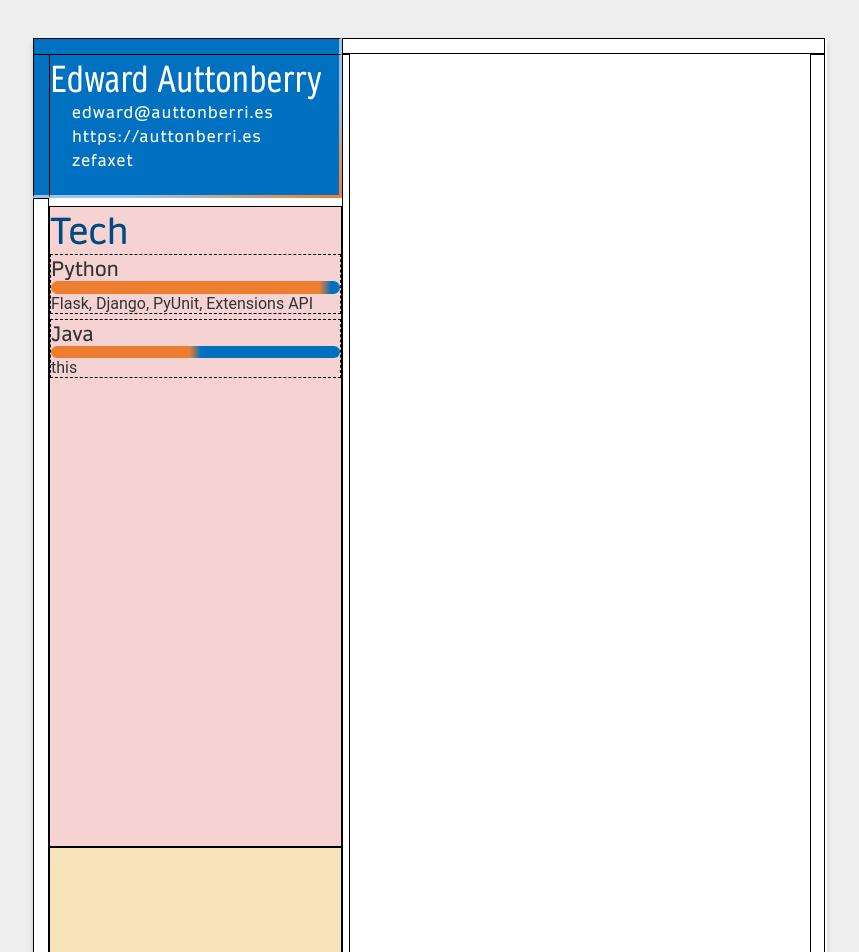
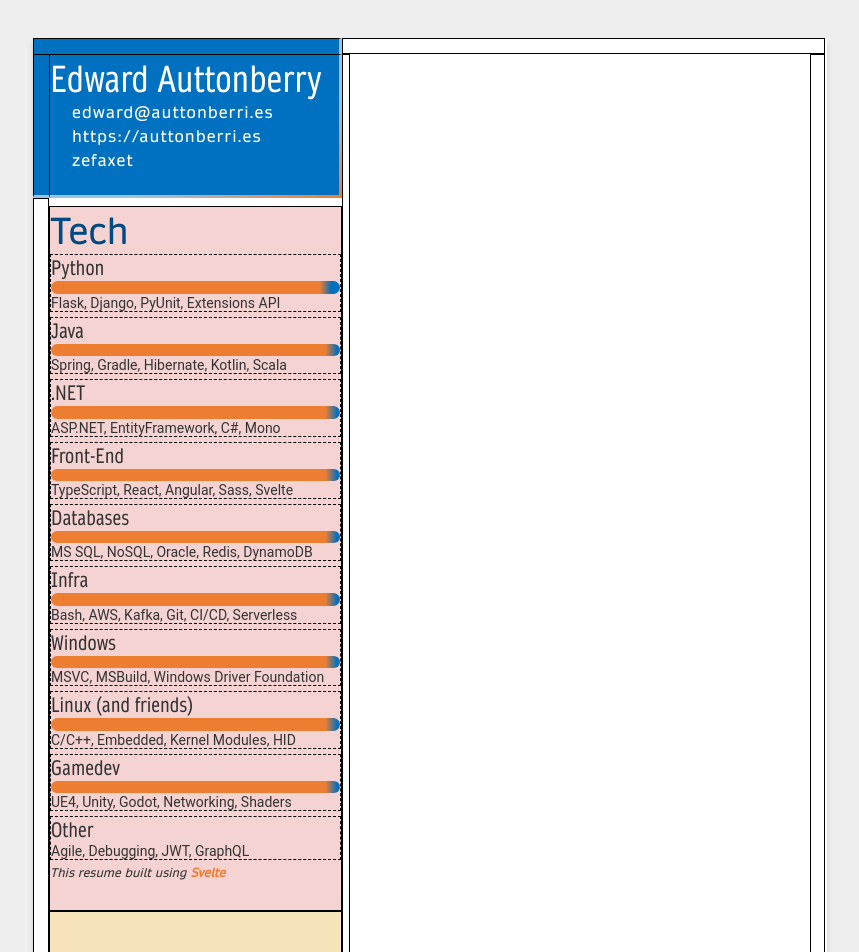
Before and after one commit to ganondev/resume, a Svelte app: page / in a window 1280 px wide. Shown: the top 952 px of the page, without its empty margins (210-1069 px from the left). Built offline with nearby package versions, Linux system fonts and the light colour scheme; some icons are missing.

Commit message:
Tech section

```diff
--- a/src/App.svelte
+++ b/src/App.svelte
@@ -20,7 +20,7 @@
     // CONFIG
     $header_height: 18;
     $header_tech_margin: 1;
-    $tech_height: 80;
+    $tech_height: 88;
     $tech_project_margin: 0;
     $project_height: $page_height - $tech_height - $header_height - $header_tech_margin - $tech_project_margin;
 
--- a/src/SkillBar.svelte
+++ b/src/SkillBar.svelte
@@ -6,10 +6,13 @@
 <style lang="scss">
   @import 'global.scss';
   .skill-section {
+    display: flex;
+    flex-direction: column;
+    row-gap: 1px;
     width: 100%;
   }
   .skill-name {
-    font-family: "Daytona W05 Regular",serif;
+    font-family: "Daytona W05 Condensed",serif;
     font-size: 20px;
   }
   .bar {
@@ -24,10 +27,15 @@
         );
     border-radius: 50px;
   }
+  .tools {
+    font-size: 14px;
+  }
 </style>
 
 <div class="skill-section">
     <span class="skill-name"><slot>No title</slot></span>
+    {#if percentage}
     <div class="bar" style="--percentage:{percentage}%"></div>
+    {/if}
     <span class="tools">{tools.join(', ')}</span>
 </div>
--- a/src/Tech.svelte
+++ b/src/Tech.svelte
@@ -4,18 +4,40 @@
 </script>
 
 <style lang="scss">
+    @import 'global.scss';
     .bars {
       display: flex;
       // TODO not supported in iridium on laptop!!! update needed?
       row-gap: 5px;
       flex-direction: column;
     }
+    .claim {
+      font-family: "Daytona W05 Regular", serif;
+      font-size: 12px;
+      font-style: italic;
+      & > a {
+        font-weight: bold;
+        color: $background_orange;
+      }
+    }
 </style>
 
 <SectionHeader>Tech</SectionHeader>
 <div class="bars">
     <SkillBar
-            percentage={95}
-            tools={['Flask', 'Django', 'PyUnit', 'Extensions API']}>Python</SkillBar>
-    <SkillBar tools={['this']}>Java</SkillBar>
+        percentage={95}
+        tools={['Flask', 'Django', 'PyUnit', 'Extensions API']}>
+        Python
+    </SkillBar>
+    <!-- TODO need better java skills these kinda suckzzz -->
+    <SkillBar percentage={97} tools={['Spring', 'Gradle', 'Hibernate', 'Kotlin', 'Scala']}>Java</SkillBar>
+    <SkillBar percentage={97} tools={['ASP.NET', 'EntityFramework', 'C#', 'Mono']}>.NET</SkillBar>
+    <SkillBar percentage={97} tools={['TypeScript', 'React', 'Angular', 'Sass', 'Svelte']}>Front-End</SkillBar>
+    <SkillBar percentage={97} tools={['MS SQL', 'NoSQL', 'Oracle', 'Redis', 'DynamoDB']}>Databases</SkillBar>
+    <SkillBar percentage={97} tools={['Bash', 'AWS', 'Kafka', 'Git', 'CI/CD', 'Serverless']}>Infra</SkillBar>
+    <SkillBar percentage={97} tools={['MSVC', 'MSBuild', 'Windows Driver Foundation']}>Windows</SkillBar>
+    <SkillBar percentage={97} tools={['C/C++', 'Embedded', 'Kernel Modules', 'HID']}>Linux (and friends)</SkillBar>
+    <SkillBar percentage={97} tools={['UE4', 'Unity', 'Godot', 'Networking', 'Shaders']}>Gamedev</SkillBar>
+    <SkillBar percentage={0} tools={['Agile', 'Debugging', 'JWT', 'GraphQL']}>Other</SkillBar>
+    <div class="claim">This resume built using <a href="https://svelte.dev/">Svelte</a></div>
 </div>
```
